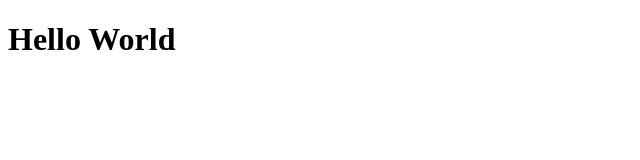
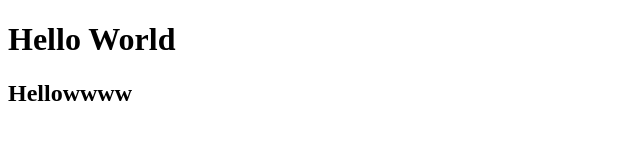
Before and after one commit to llayz46/tuto_github, a plain HTML site: page index.html in a window 1280 px wide. Shown: the whole page, without its empty margins (0-640 px from the left). Drawn offline with Linux system fonts and the light colour scheme.

Commit message:
Ajout d'un h2

```diff
--- a/index.html
+++ b/index.html
@@ -7,5 +7,6 @@
 </head>
 <body>
     <h1>Hello World</h1>
+    <h2>Hellowwww</h2>
 </body>
 </html>
```
